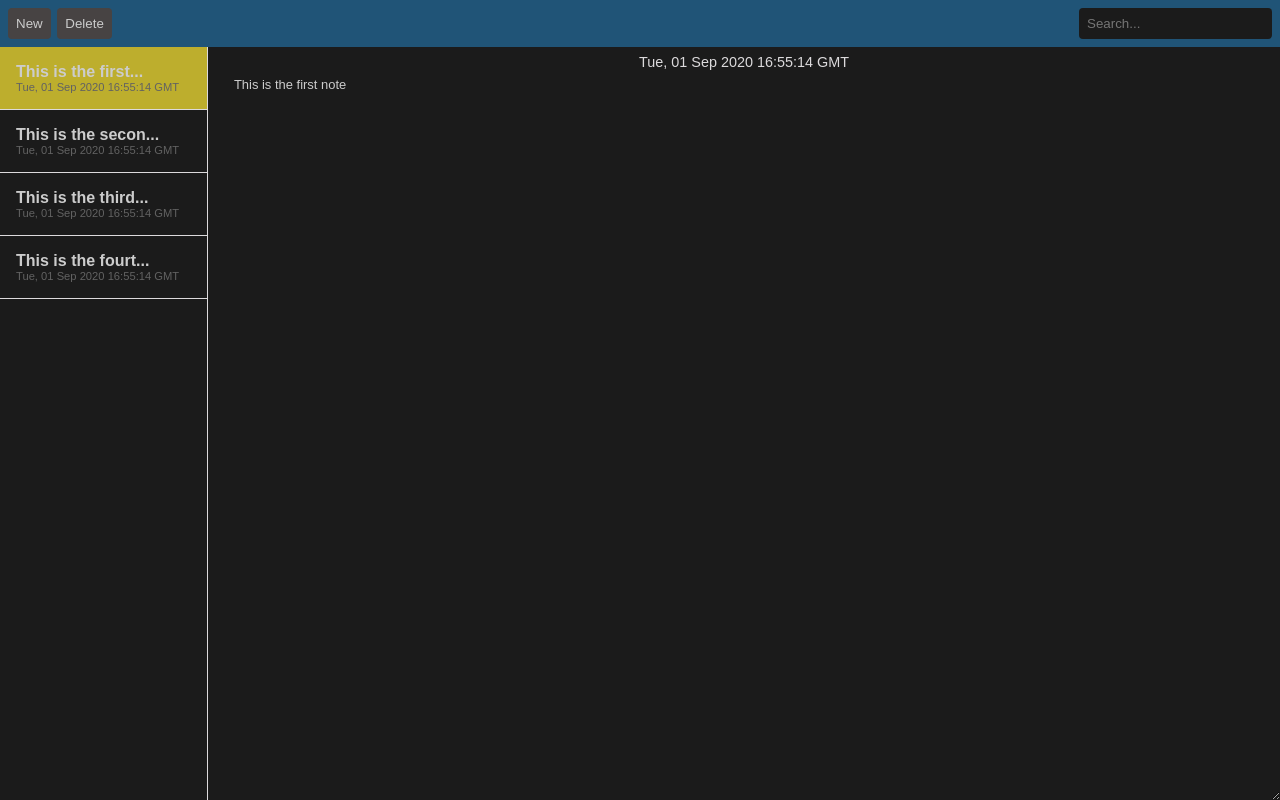
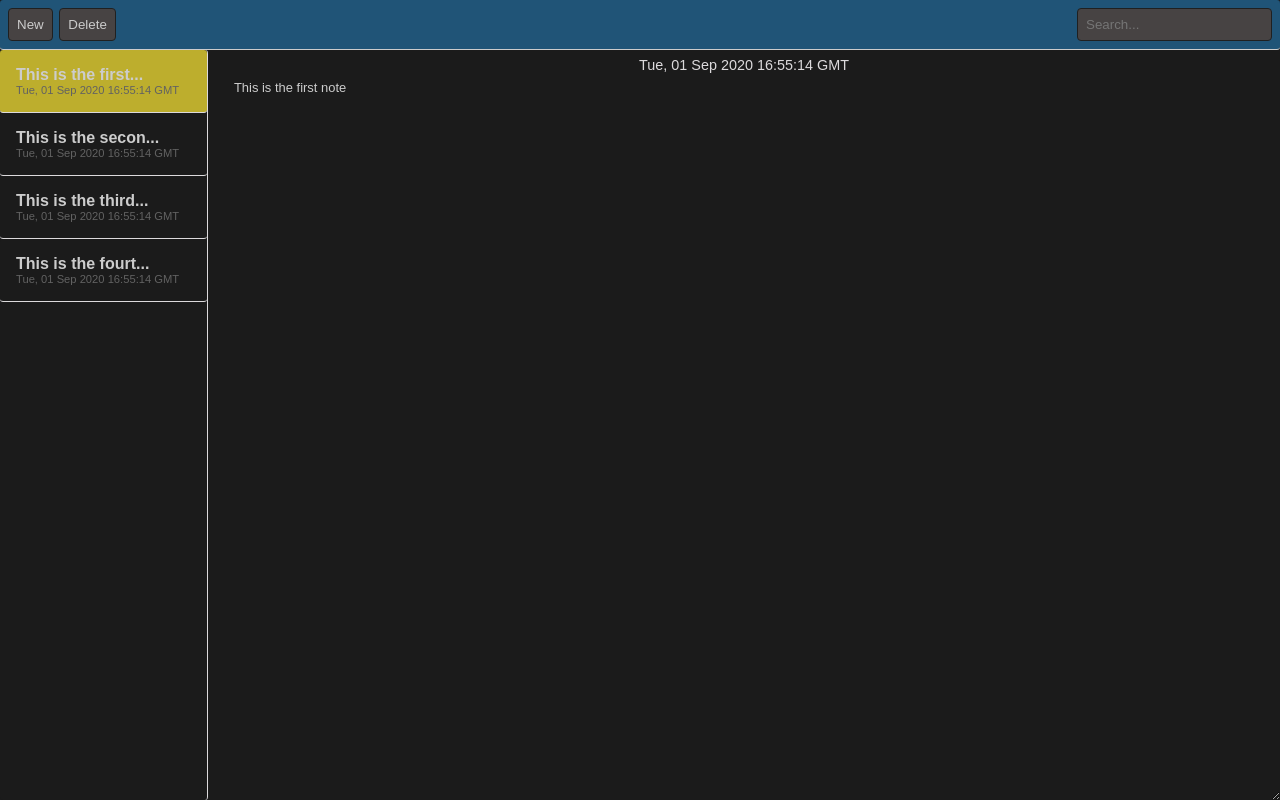
Before and after one commit to edenbekele/Notes-App, a Vue app: page / in a window 1280 px wide. Built offline with nearby package versions, Linux system fonts and the light colour scheme.

Commit message:
CSS border updates

```diff
--- a/src/App.vue
+++ b/src/App.vue
@@ -109,11 +109,19 @@ export default {
 }
 .toolbar {
   padding: 0.5em;
+  border-bottom: solid;
+  border-width: thin;
+  border-radius: 0.2em;
 }
 .toolbar-button,
 .toolbar-search {
   padding: inherit;
   border-radius: 0.3em;
+  font-family: "Tenor Sans", sans-serif;
+  border: solid;
+  border-width: thin;
+  border-color: #202020;
+  background-color: #474343;
 }
 .toolbar-search {
   float: right;
@@ -121,12 +129,15 @@ export default {
 .note-container {
   display: flex;
   flex: 1;
+  border-radius: 0.2em;
 }
 .note-selectors {
   flex: 0 0 13em;
+  border-radius: 0.2em;
 }
 .note-selector {
   padding: 1em;
+  border-radius: 0.2em;
 }
 .note-selector p {
   margin: 0;
@@ -176,6 +187,7 @@ export default {
   color: #626262;
   background-color: inherit;
 }
+
 .note-editor-info {
   color: #dcdadc;
 }
```
